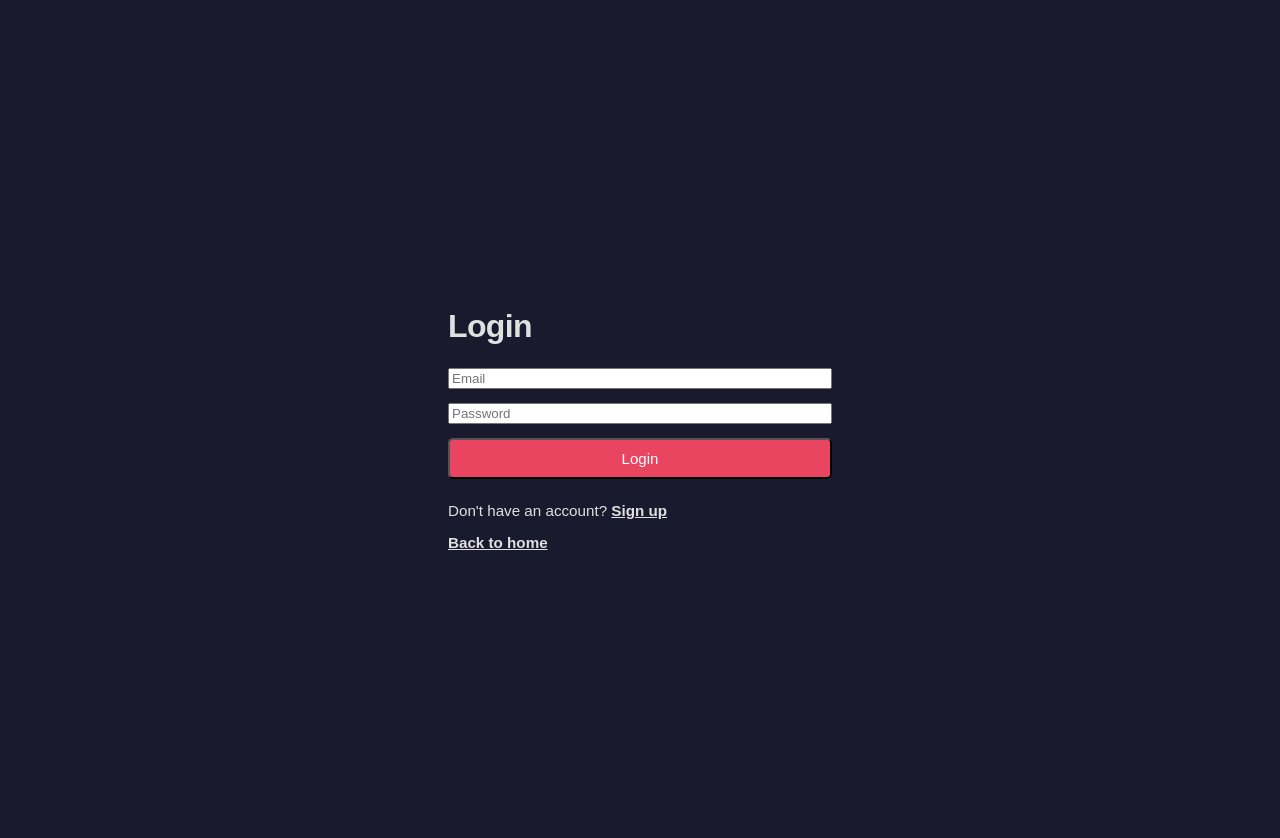
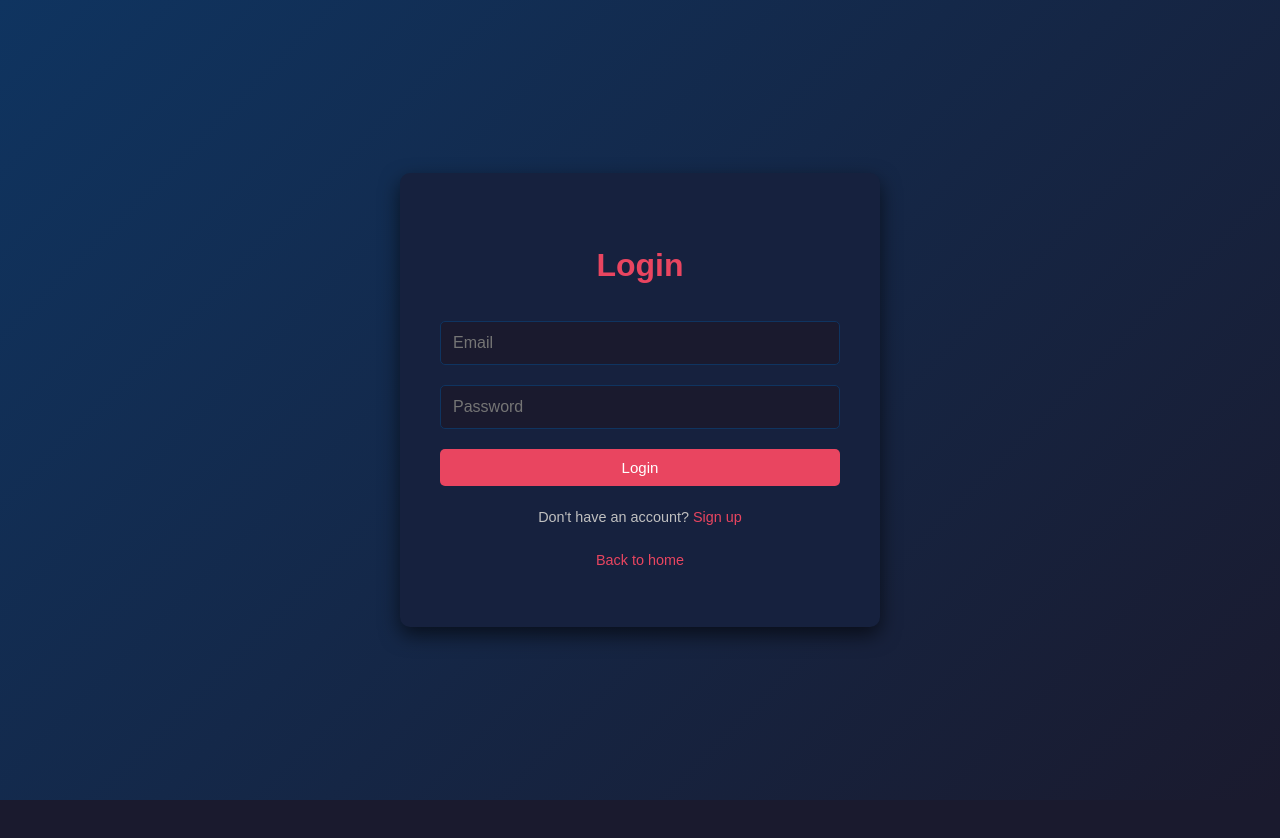
Before and after one commit to Noqxen/First-website, a plain HTML site: page login.html in a window 1280 px wide. After the commit the page ends 800 px from the top, so only its background shows below. Drawn offline with nearby package versions, Linux system fonts and the light colour scheme.

Commit message:
Update auth.css

```diff
--- a/auth.css
+++ b/auth.css
@@ -1,88 +1,67 @@
 .auth-container {
     min-height: 100vh;
-    display: grid;
-    place-items: center;
-    padding: 32px 20px;
-    background: var(--sun);
+    display: flex;
+    justify-content: center;
+    align-items: center;
+    background: linear-gradient(135deg, #0f3460, #1a1a2e);
 }
 
 .auth-box {
+    background-color: #16213e;
+    padding: 40px;
+    border-radius: 10px;
+    box-shadow: 0 8px 20px rgba(0, 0, 0, 0.6);
     width: 100%;
-    max-width: 24rem;
-    padding: 32px 28px;
-    background: var(--paper);
-    border: 2px solid var(--ink);
-    box-shadow: 6px 6px 0 var(--ink);
+    max-width: 400px;
 }
 
 .auth-box h2 {
-    margin: 0 0 1.5rem;
-    font-size: 2rem;
-    font-weight: 800;
-    letter-spacing: -0.02em;
-    line-height: 1.1;
+    color: #e94560;
+    text-align: center;
+    margin-bottom: 30px;
+    font-size: 2em;
 }
 
 .auth-box form {
-    display: grid;
-    gap: 14px;
+    display: flex;
+    flex-direction: column;
+    gap: 20px;
+}
+
+.auth-box input {
+    padding: 12px;
+    border: 1px solid #0f3460;
+    border-radius: 5px;
+    background-color: #1a1a2e;
+    color: #e0e0e0;
+    font-size: 1em;
+    transition: border-color 0.3s ease;
+}
+
+.auth-box input:focus {
+    border-color: #e94560;
+    outline: none;
 }
 
 .auth-box .btn {
     width: 100%;
-}
-
-.auth-box .btn-quiet {
-    width: auto;
-    padding: 0.5rem 1rem;
-    background: none;
-    color: var(--ink);
-}
-
-.auth-box .btn-quiet:hover {
-    background: var(--sun);
-    color: var(--ink);
+    cursor: pointer;
+    border: none;
 }
 
 .auth-switch {
-    margin: 1.25rem 0 0;
-    color: var(--muted);
-    font-size: 0.95rem;
-}
-
-.auth-switch + .auth-switch {
-    margin-top: 0.5rem;
+    text-align: center;
+    margin-top: 20px;
+    color: #c0c0c0;
+    font-size: 0.9em;
 }
 
 .auth-switch a {
-    color: var(--ink);
-    font-weight: 700;
+    color: #e94560;
+    text-decoration: none;
+    transition: color 0.3s ease;
 }
 
 .auth-switch a:hover {
-    color: var(--red);
+    color: #ba374e;
 }
-
-/* Profile page */
-.avatar-row {
-    display: flex;
-    align-items: center;
-    gap: 16px;
-}
-
-.avatar {
-    flex: none;
-    width: 88px;
-    height: 88px;
-    border: 2px solid var(--ink);
-    border-radius: 50%;
-    object-fit: cover;
-    background: var(--rule);
-}
-
-.field-note {
-    display: none;
-    margin-top: -6px;
-    color: var(--red);
-    font-size: 0.9rem;
-}
```
